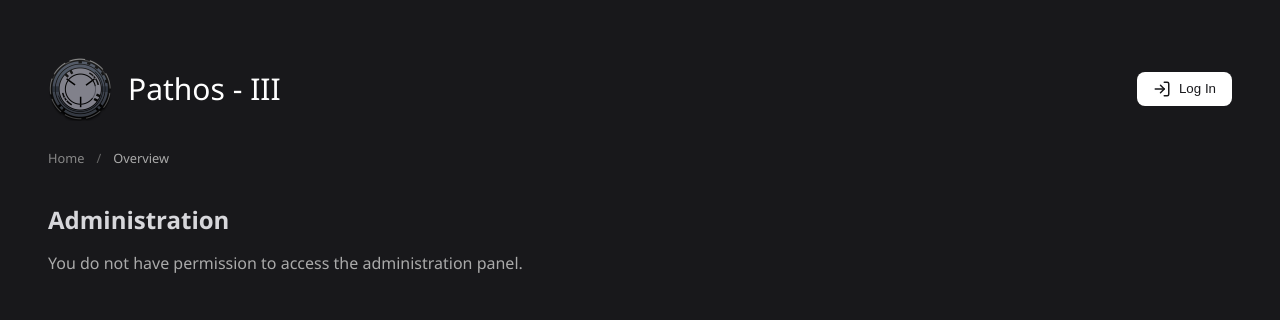
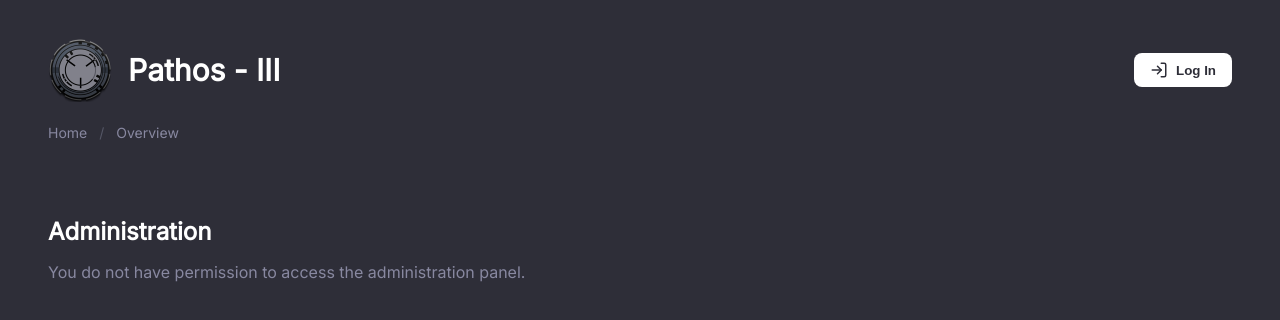
Before and after one commit to wemovewemovewemove/admin, a plain HTML site: page index.html in a window 1280 px wide. Drawn offline with Linux system fonts and the light colour scheme.

Commit message:
Update style.css

```diff
--- a/style.css
+++ b/style.css
@@ -1,35 +1,35 @@
+@import url('https://fonts.googleapis.com/css2?family=Inter&display=swap');
+
 :root {
-  --color-zinc-900: oklch(21% .006 285.885);
-  --color-zinc-800: oklch(27% .007 285.885);
-  --color-zinc-700: oklch(33% .007 285.885);
-  --color-zinc-200: oklch(88% .005 285.885);
-  --color-blue-400: oklch(70% .15 255.821);
+  --background: #2e2e38;
+  --text-primary: #c0c0d0;
+  --text-secondary: #8888a0;
+  --blue-accent: #4990e2;
   --white: #ffffff;
-  --breadcrumb-color: #aaa;
 }
 
 body {
-  font-family: 'Segoe UI', system-ui, sans-serif;
-  background-color: var(--color-zinc-900);
-  color: var(--color-zinc-200);
   margin: 0;
   padding: 0;
+  font-family: 'Inter', system-ui, sans-serif;
+  background-color: var(--background);
+  color: var(--text-primary);
   min-height: 100vh;
 }
 
 .container {
-  max-width: 100vw;
-  padding: 3rem;
+  max-width: 1200px;
+  margin: 0 auto;
+  padding: 2rem 3rem;
   display: flex;
   flex-direction: column;
-  gap: 1rem; /* Reduced from 2rem to bring header and breadcrumb closer */
+  gap: 2rem;
 }
 
 header {
   display: flex;
   justify-content: space-between;
   align-items: center;
-  margin-bottom: 0.25rem; /* Small margin below header */
 }
 
 .header-left {
@@ -37,23 +37,25 @@ header {
   align-items: center;
   gap: 1rem;
   text-decoration: none;
+  color: var(--white);
 }
 
 .logo {
   width: 64px;
   height: 64px;
+  object-fit: contain;
 }
 
 header h1 {
   font-size: 1.875rem;
-  font-weight: 500;
+  font-weight: 600;
   color: var(--white);
   transition: text-decoration 0.3s;
 }
 
 .header-left:hover h1 {
   text-decoration: underline;
-  text-decoration-color: rgba(255, 255, 255, 0.5);
+  text-decoration-color: rgba(255 255 255 / 0.5);
   text-decoration-thickness: 3px;
   text-underline-offset: 4px;
 }
@@ -63,49 +65,69 @@ header h1 {
   align-items: center;
   gap: 0.5rem;
   background-color: var(--white);
-  color: var(--color-zinc-900);
+  color: var(--background);
   border: none;
   padding: 0.5rem 1rem;
   border-radius: 8px;
-  font-weight: 500;
+  font-weight: 600;
   cursor: pointer;
   transition: background-color 0.2s;
 }
 
 .login-btn:hover {
-  background-color: rgba(255, 255, 255, 0.9);
+  background-color: rgba(255 255 255 / 0.9);
 }
 
 .breadcrumb {
   display: flex;
   align-items: center;
   gap: 0.75rem;
-  font-size: 0.8rem; /* Slightly smaller font */
-  color: var(--breadcrumb-color);
-  margin-top: 0;
+  font-size: 0.875rem;
+  color: var(--text-secondary);
+  margin-top: -1rem; /* move it closer to header */
+  margin-bottom: 1.5rem;
 }
 
 .breadcrumb a {
-  color: #888;
+  color: var(--text-secondary);
+  text-decoration: none;
   transition: color 0.2s ease;
-  text-decoration: none;
 }
 
 .breadcrumb a:hover {
-  color: #fff;
+  color: var(--white);
 }
 
 .breadcrumb .divider {
-  color: #666;
+  color: #555766;
 }
 
 .main-content h2 {
   font-size: 1.5rem;
-  font-weight: 600;
+  font-weight: 700;
   margin-bottom: 0.5rem;
+  color: var(--white);
 }
 
 .no-access {
-  color: #aaa;
+  color: var(--text-secondary);
   font-size: 1rem;
 }
+
+/* Adjust svg icons in button */
+.login-btn svg {
+  stroke: var(--background);
+  width: 18px;
+  height: 18px;
+}
+
+/* Responsive tweaks */
+@media (max-width: 768px) {
+  .container {
+    padding: 1.5rem 1.5rem;
+  }
+
+  header h1 {
+    font-size: 1.5rem;
+  }
+}
```
